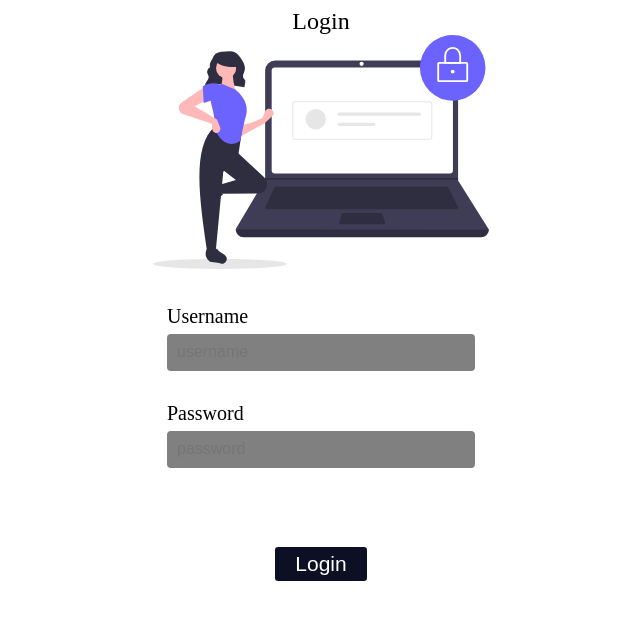
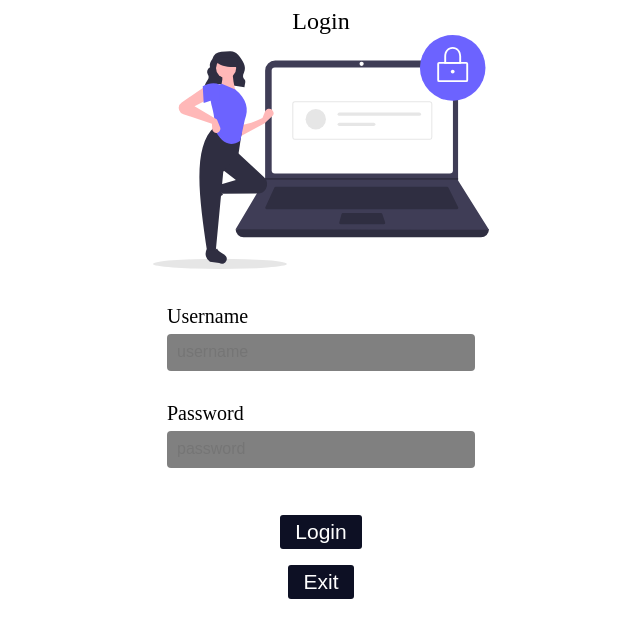
Before and after one commit to Sxlly/Frienfo, a React (Create React App) app in the folder frienfo/: page /LogIn in a window 1280 px wide. Shown: the top 638 px of the page, without its empty margins (319-959 px from the left). Built offline with nearby package versions, Linux system fonts and the light colour scheme.

Commit message:
exit button for login page

```diff
--- a/frienfo/src/login.js
+++ b/frienfo/src/login.js
@@ -75,18 +75,23 @@ const styles = {
 
     footer: {
 
-        marginTop: "3em",
+        marginTop: "1em",
     },
 
     button: {
 
         fontSize: "21px",
-        padding: "5px 20px",
+        padding: "5px 15px",
         border: "0",
         backgroundColor: "rgba(13, 16, 36, 1)",
         color: "white",
         borderRadius: "3px",
         transition: "all 250ms ease-in-out",
+    },
+
+    links: {
+
+        textDecoration: "none",
     }
 
 }
@@ -118,6 +123,13 @@ function LogIn() {
                     Login
                 </button>
             </div>
+            <div style = {styles.footer}>
+                <Link to = "/Landing" style = {styles.links} >
+                    <button style = {styles.button} type = "button" >
+                        Exit
+                    </button>
+                </Link>
+            </div>
         </div>
     );
 }
```
